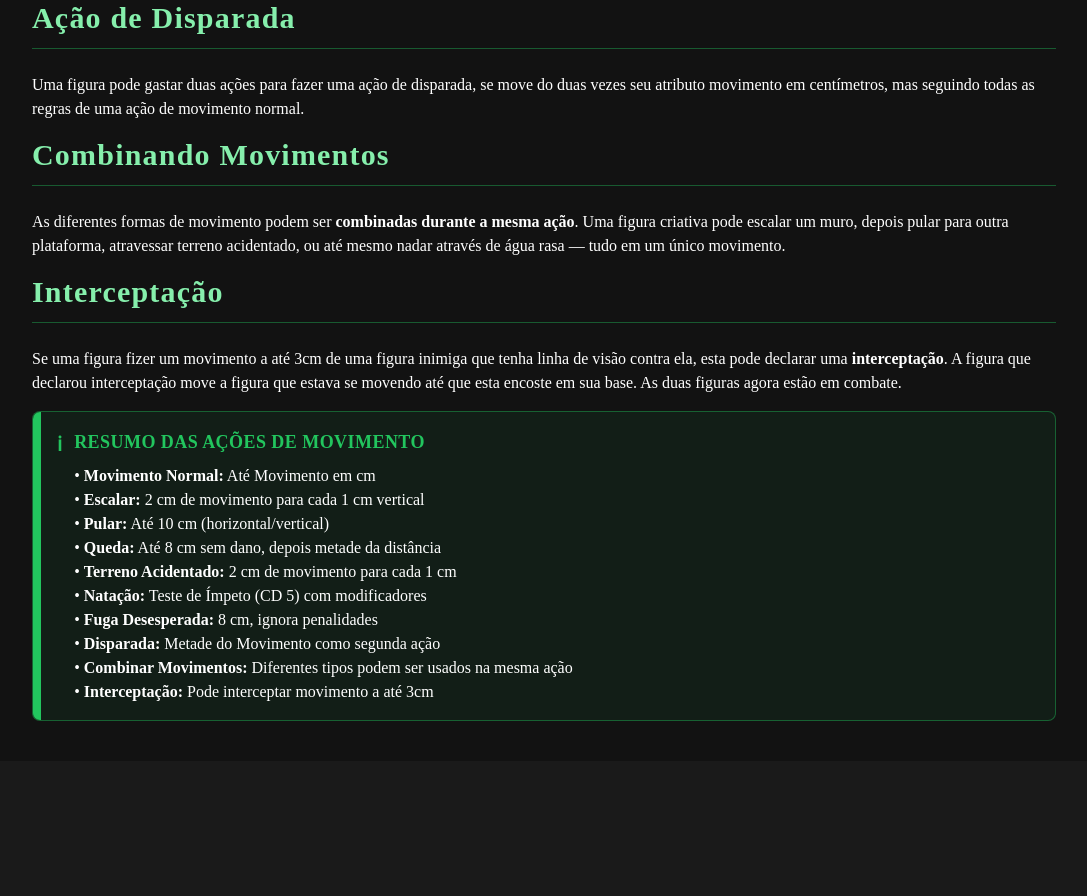
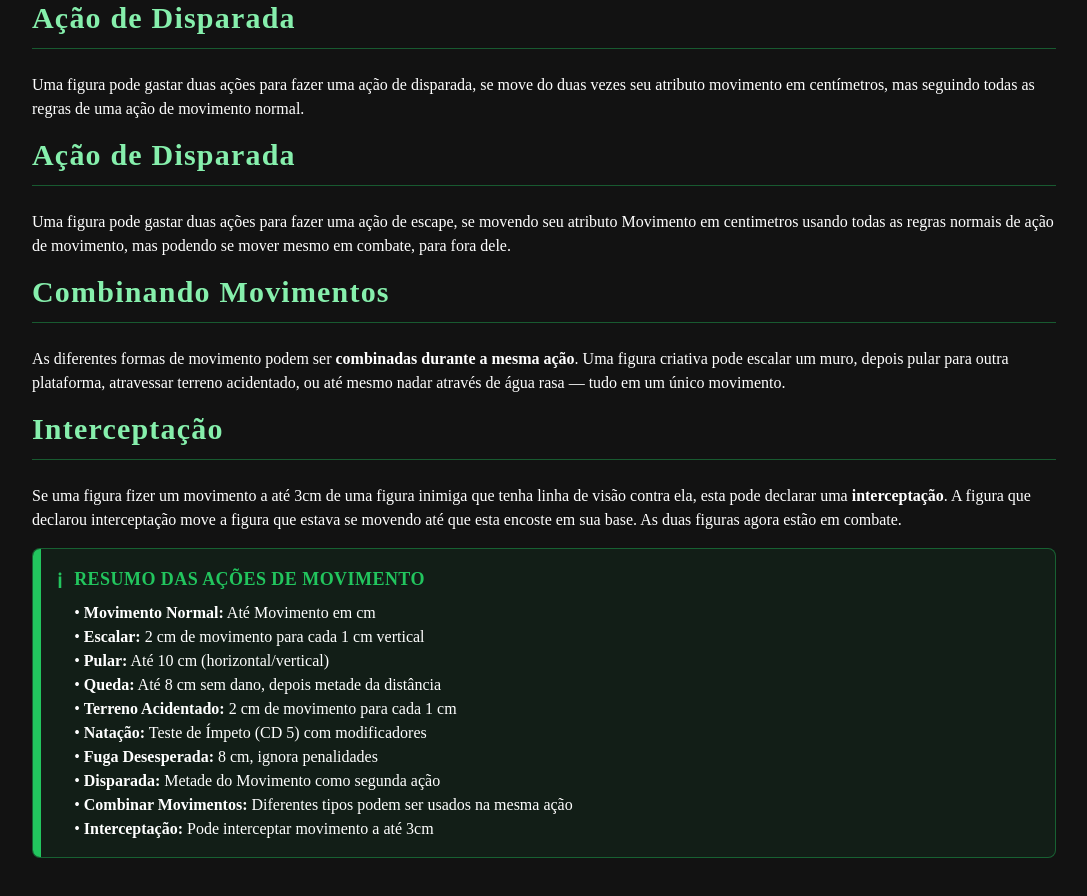
Before and after one commit to David-Bugaboo/Twentyheim, a React (Vite) app: page /rules/movement-actions in a window 1280 px wide. Shown: the part 2080-2976 px from the top of the page, without its empty margins (96-1183 px from the left). Before the commit the page ends 2841 px from the top, so only its background shows below. Built offline with nearby package versions, Linux system fonts and the light colour scheme.

Commit message:
Atualizar o MovementActionsPage.tsx

```diff
--- a/src/pages/rules/MovementActionsPage.tsx
+++ b/src/pages/rules/MovementActionsPage.tsx
@@ -25,6 +25,7 @@ function MovementActionsPage() {
     { id: "agua-profunda", title: "Água Profunda", level: 1 },
     { id: "fuga-desesperada", title: "Fuga Desesperada", level: 0 },
     { id: "acao-disparada", title: "Ação de Disparada", level: 0 },
+{ id: "acao-de-escape", title: "Ação de Escape", level: 0 },
     { id: "combinando-movimentos", title: "Combinando Movimentos", level: 0 },
     { id: "interceptacao", title: "Interceptação", level: 0 },
     { id: "resumo", title: "Resumo das Ações de Movimento", level: 1 },
@@ -238,6 +239,14 @@ function MovementActionsPage() {
               Uma figura pode gastar duas ações para fazer uma ação de disparada, se move do duas vezes seu atributo movimento em centímetros, mas seguindo todas as regras de uma ação de movimento normal.
             </MobileText>
 
+
+<div id="acao-de-escape">
+              <HeaderH1>Ação de Disparada</HeaderH1>
+            </div>
+            <MobileText>
+              Uma figura pode gastar duas ações para fazer uma ação de escape, se movendo seu atributo Movimento em centimetros usando todas as regras normais de ação de movimento, mas podendo se mover mesmo em combate, para fora dele.
+            </MobileText>
+
             <div id="combinando-movimentos">
               <HeaderH1>Combinando Movimentos</HeaderH1>
             </div>
```
